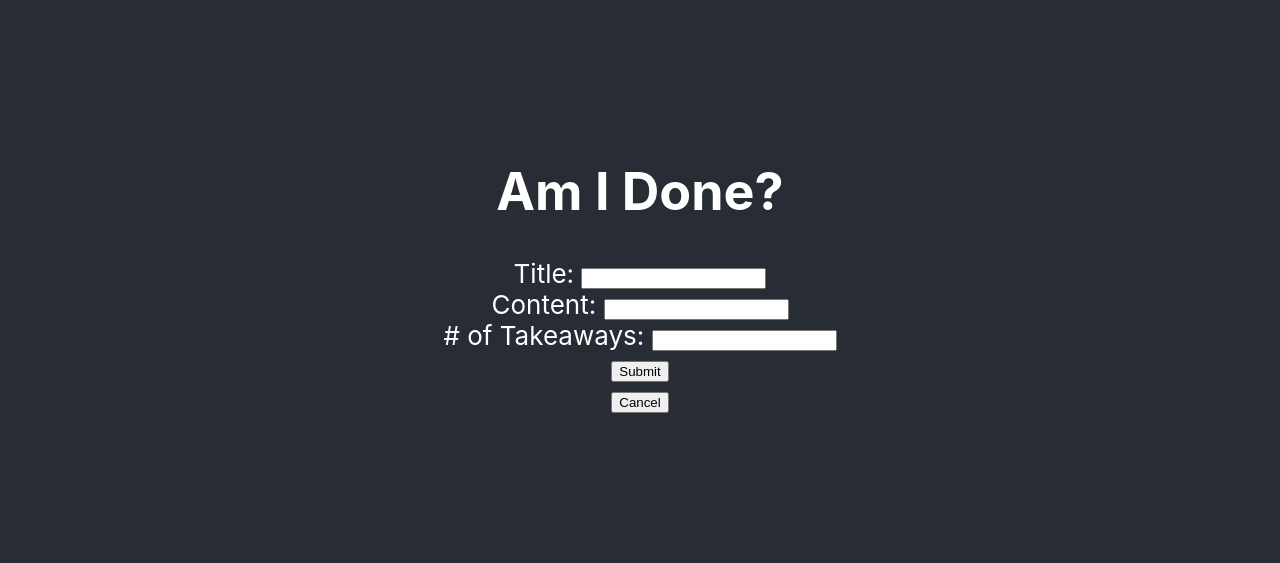
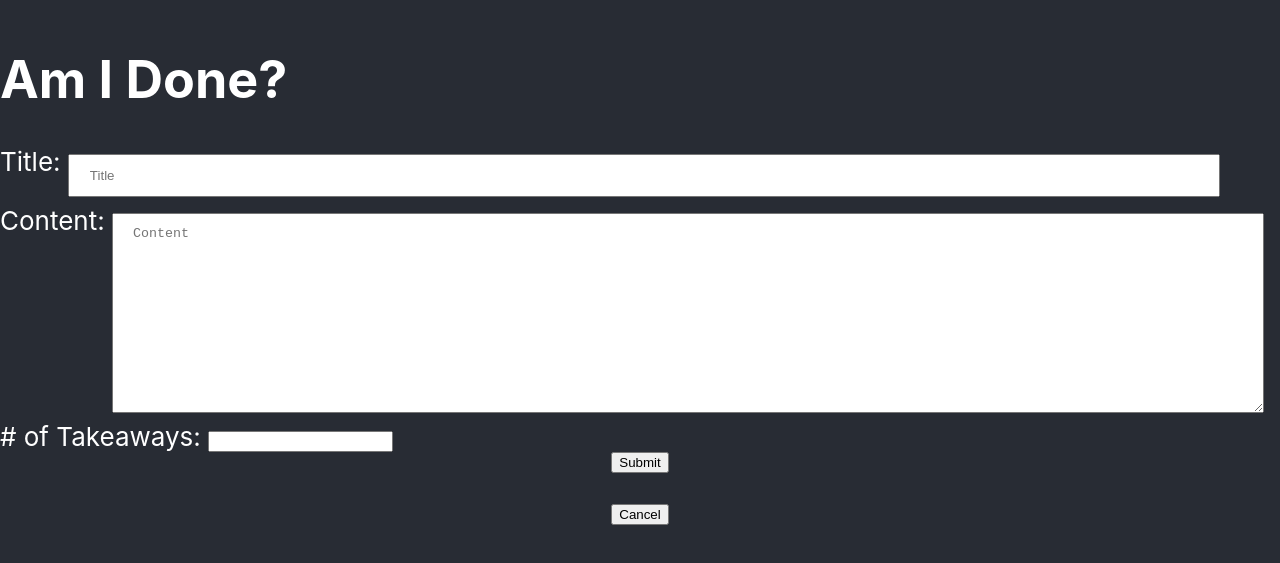
Before and after one commit to LGG233/am-i-done, a React (Create React App) app: page / in a window 1280 px wide. Shown: the part 131-694 px from the top of the page. Built offline with nearby package versions, Linux system fonts and the light colour scheme.

Commit message:
mainly styling changes to make output easier to read

```diff
--- a/src/App.css
+++ b/src/App.css
@@ -1,5 +1,5 @@
 .App {
-  text-align: center;
+  text-align: left;
 }
 
 .App-logo {
@@ -18,7 +18,7 @@
   min-height: 100vh;
   display: flex;
   flex-direction: column;
-  align-items: center;
+  align-items: left;
   justify-content: center;
   font-size: calc(10px + 2vmin);
   color: white;
@@ -36,3 +36,32 @@
     transform: rotate(360deg);
   }
 }
+
+input[type=text] {
+  width: 90%;
+  text-align: left;
+  vertical-align: top;
+  padding: 12px 20px;
+  margin: 8px 0;
+  box-sizing: border-box;
+}
+
+textarea[type=text] {
+  width: 90%;
+  height: 200px;
+  text-align: left;
+  vertical-align: top;
+  padding: 12px 20px;
+  margin: 8px 0;
+  box-sizing: border-box;
+}
+
+button {
+  text-align: center;
+  display: block;
+  margin: 0 auto;
+}
+
+p{
+  font-size: medium;
+}
--- a/src/components/request.js
+++ b/src/components/request.js
@@ -29,7 +29,7 @@ class RequestData extends Component {
           messages: [
             {
               role: "user",
-              content: `Please respond to the following questions: 1) based on the subject and style, who should read the following article and 2) what are the ${requestData.points} most salient takeaways of the piece? "${requestData.copy}", and 3) Based on best SEO practices and the primary focus of the piece, please review the proposed title of "${requestData.title}" and provide three alternative titles that may attract more readers.`,
+              content: `Please respond to the following questions: 1) Based on the subject and style, who should read the article?,  2) what are the ${requestData.points} most salient takeaways of "${requestData.copy}"?, and 3) Based on best SEO practices and the primary focus of the piece, please review the proposed title of "${requestData.title}" and provide three alternative titles that may attract more readers.`,
             },
           ],
         },
@@ -41,11 +41,12 @@ class RequestData extends Component {
         }
       );
 
+      console.log(response);
       console.log("Response Data:", response.data);
 
-      const generatedResponse = response.data.choices.map(
-        (choice) => choice.message.content
-      );
+      const generatedResponse = response.data.choices[0].message.content;
+
+      console.log("Generated Response:", generatedResponse);
 
       this.setState({ generatedResponse });
     } catch (error) {
@@ -80,16 +81,18 @@ class RequestData extends Component {
                 className="form-control"
                 id="articleTitle"
                 name="articleTitle"
+                placeholder="Title"
                 value={this.state.articleTitle}
                 onChange={this.handleChange}
               />
               <br></br>
               <label htmlFor="articleCopy">Content: </label>
-              <input
+              <textarea
                 type="text"
                 className="form-control"
                 id="articleCopy"
                 name="articleCopy"
+                placeholder="Content"
                 value={this.state.articleCopy}
                 onChange={this.handleChange}
               />
@@ -113,9 +116,27 @@ class RequestData extends Component {
         {generatedResponse && (
           <div>
             <h2>ChatGPT Response</h2>
-            <p>{generatedResponse}</p>
+            <p>
+              {generatedResponse.split("\n\n").map((item, index) => (
+                <React.Fragment key={index}>
+                  {index === 0 ? (
+                    item
+                  ) : (
+                    <React.Fragment>
+                      {(index === 1) | 2 && <br />}{" "}
+                      {/* Add line break after the first item */}{" "}
+                      {item.replace(
+                        /\s*(\d+\.\s*|\-\s*|[A-Za-z]+\)\s*)/g,
+                        "\r\n"
+                      )}
+                    </React.Fragment>
+                  )}
+                  <br />
+                </React.Fragment>
+              ))}
+            </p>
           </div>
-        )}
+        )}{" "}
         {error && (
           <div>
             <h2>Error</h2>
--- a/src/components/response.js
+++ b/src/components/response.js
@@ -3,13 +3,12 @@ import React, { Component } from "react";
 class ResponseDisplayForm extends Component {
   render() {
     const { response } = this.props;
-
     return (
       <div>
         {response && (
           <div>
             <h2>ChatGPT Response</h2>
-            <p>{response}</p>
+            <p>{JSON.stringify(response, null, 2)}</p>
           </div>
         )}
       </div>
```
